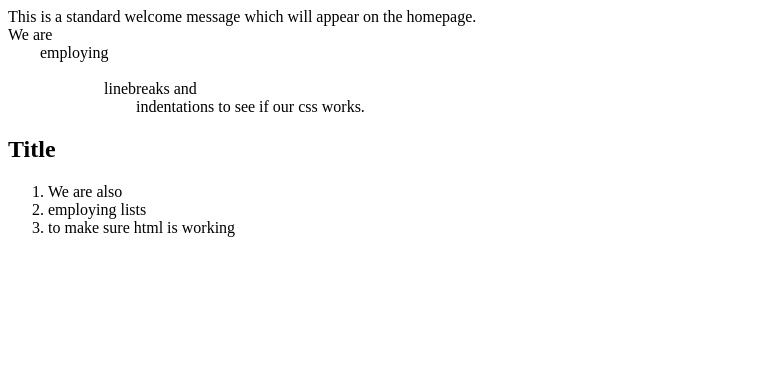
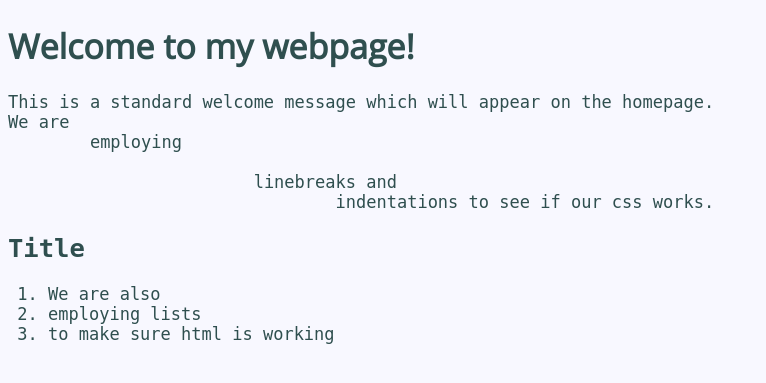
Before and after one commit to williamsonf/mysite, a Flask app: page / in a window 1280 px wide. Shown: the top 383 px of the page, without its empty margins (0-766 px from the left). Run offline with Flask 3, Linux system fonts and the light colour scheme.

Commit message:
CSS setup

```diff
--- a/main.py
+++ b/main.py
@@ -68,7 +68,6 @@ def story_toc():
             #closing the list
             parsed_toc += f'</ol>'
 
-        print(parsed_toc)
         return render_template('main.html', content=parsed_toc)
     except Exception as e:
         logging.critical(traceback.format_exc())
--- /dev/null
+++ b/static/css/main.css
@@ -0,0 +1,15 @@
+@import url('https://fonts.googleapis.com/css2?family=Open+Sans&display=swap');
+body {
+	background-color: GhostWhite;
+	color: DarkSlateGray;
+	font-family: "Open Sans", sans-serif;
+	font-size: 17px;
+}
+pre {
+  overflow-x: auto;
+  white-space: pre-wrap;
+  white-space: -moz-pre-wrap;
+  white-space: -pre-wrap;
+  white-space: -o-pre-wrap;
+  word-wrap: normal;
+}
--- a/templates/main.html
+++ b/templates/main.html
@@ -1,2 +1,9 @@
 <!DOCTYPE html>
-<div style='white-space: pre-wrap;'>{{ content|safe }}</div>
+<head>
+  <title>Fred Williamson</title>
+  <link rel="stylesheet" href="{{ url_for('static', filename='css/main.css') }}">
+</head>
+<nav></nav>
+<header><h1>Welcome to my webpage!</h1></header>
+<body><pre>{{ content|safe }}</pre></body>
+<footer></footer>
```
Also changed, not shown: templates/story.html (+8 -0 lines).
